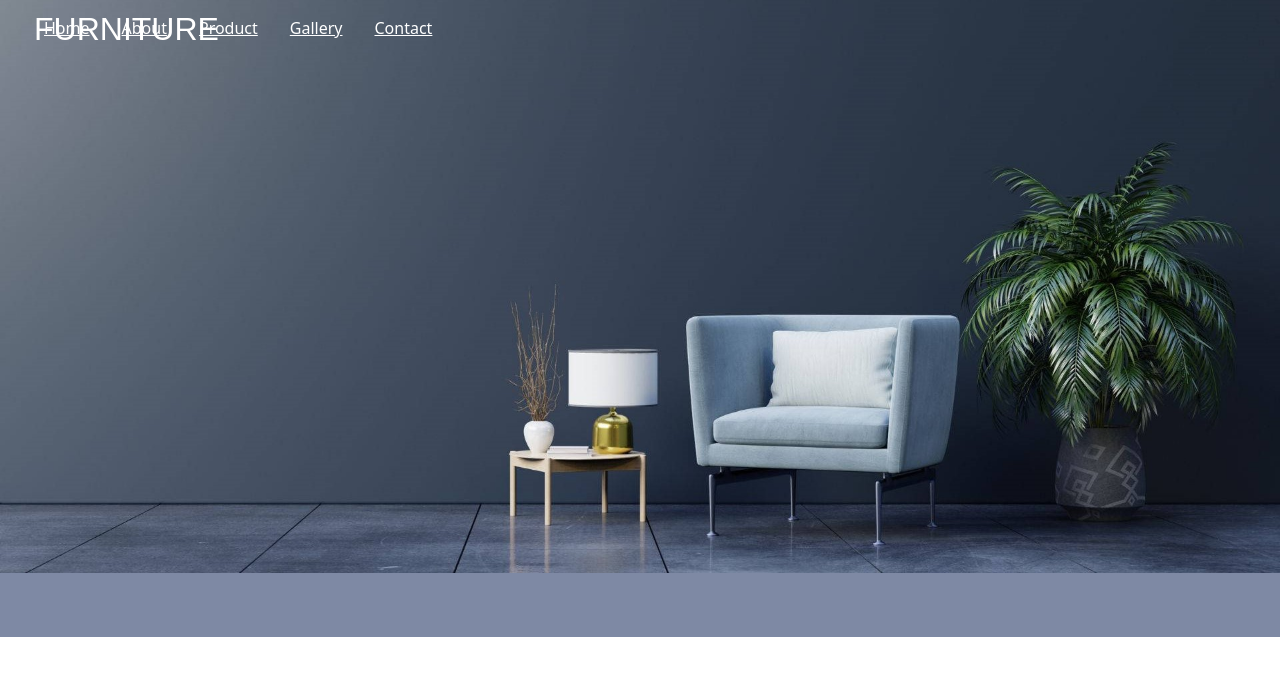
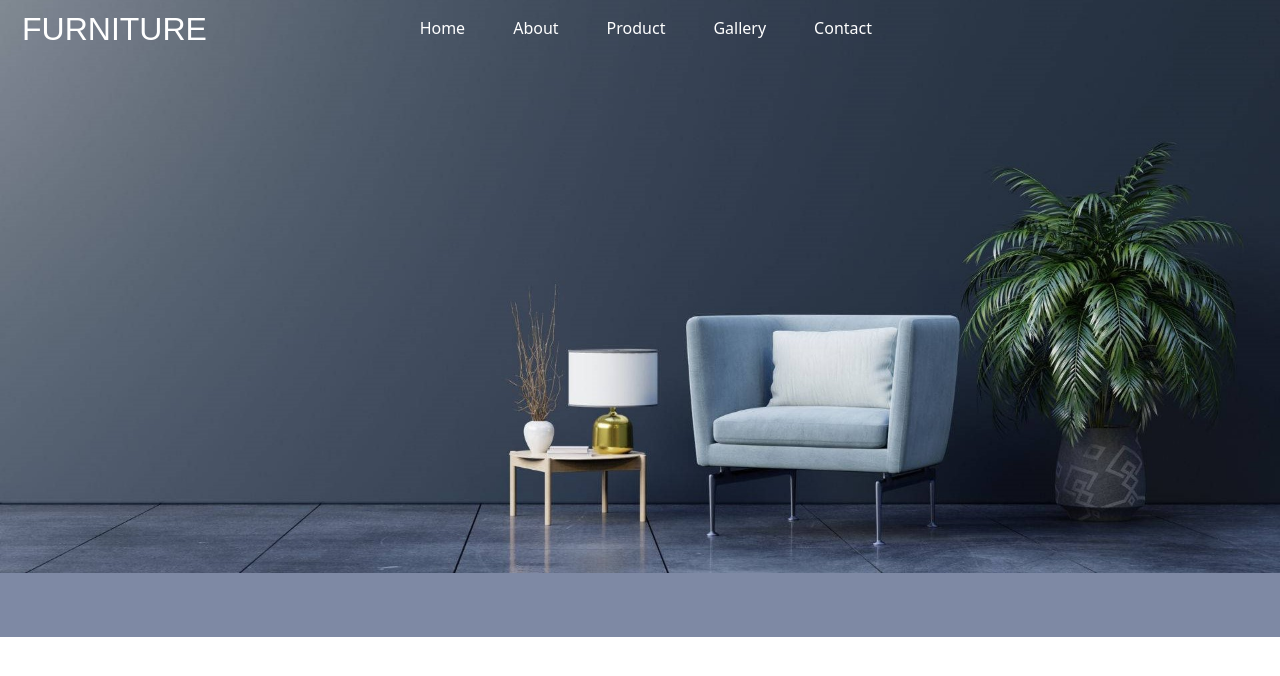
Before and after one commit to LRlayan/furniture-project-angular, an Angular app: page / in a window 1280 px wide. Shown: the top 676 px of the page. Built offline with nearby package versions, Linux system fonts and the light colour scheme.

Commit message:
header desing

```diff
--- a/src/app/header/header.component.html
+++ b/src/app/header/header.component.html
@@ -1,16 +1,39 @@
 <div class="container-fluid">
     <div class="row">
-        <div class="col-sm-4 header-container">
+        <div class="header-container type p-0">
             <h2>FURNITURE</h2>
         </div>
-        <nav class="header header-container navbar navbar-expand-lg col-sm-8">
-            <ul class="nav navbar">
-                <li><a href="">Home</a></li>
-                <li><a href="">About</a></li>
-                <li><a href="">Product</a></li>
-                <li><a href="">Gallery</a></li>
-                <li><a href="">Contact</a></li>
-            </ul>
-        </nav>
+        <div class="parent-header">
+            <nav class="header header-container navbar navbar-expand-lg fixed-top">
+                <button class="navbar-toggler toggle-btn" type="button" data-bs-toggle="offcanvas" data-bs-target="#offcanvasDarkNavbar" aria-controls="offcanvasDarkNavbar" aria-label="Toggle navigation" fdprocessedid="510o7n">
+                    <span class="navbar-toggler-icon"></span>
+                </button>
+                  <div class="offcanvas offcanvas-end text-bg-dark" tabindex="-1" id="offcanvasDarkNavbar" aria-labelledby="offcanvasDarkNavbarLabel">
+                    <div class="offcanvas-header">
+                      <h5 class="offcanvas-title" id="offcanvasDarkNavbarLabel">Furniture</h5>
+                      <button type="button" class="btn-close btn-close-white" data-bs-dismiss="offcanvas" aria-label="Close"></button>
+                    </div>
+                    <div class="offcanvas-body">
+                      <ul class="navbar-nav justify-content-end flex-grow-1 pe-3" style="margin-right: 30vw;">
+                        <li class="nav-item">
+                          <a class="nav-link active" aria-current="page" href="#">Home</a>
+                        </li>
+                        <li class="nav-item">
+                          <a class="nav-link" href="#">About</a>
+                        </li>
+                        <li class="nav-item">
+                        <a class="nav-link" href="#">Product</a>
+                      </li>
+                      <li class="nav-item">
+                      <a class="nav-link" href="#">Gallery</a>
+                      </li>
+                      <li class="nav-item">
+                      <a class="nav-link" href="#">Contact</a>
+                      </li>
+                      </ul>
+                    </div>
+                  </div>
+            </nav>
+        </div>
     </div>
 </div>
```
